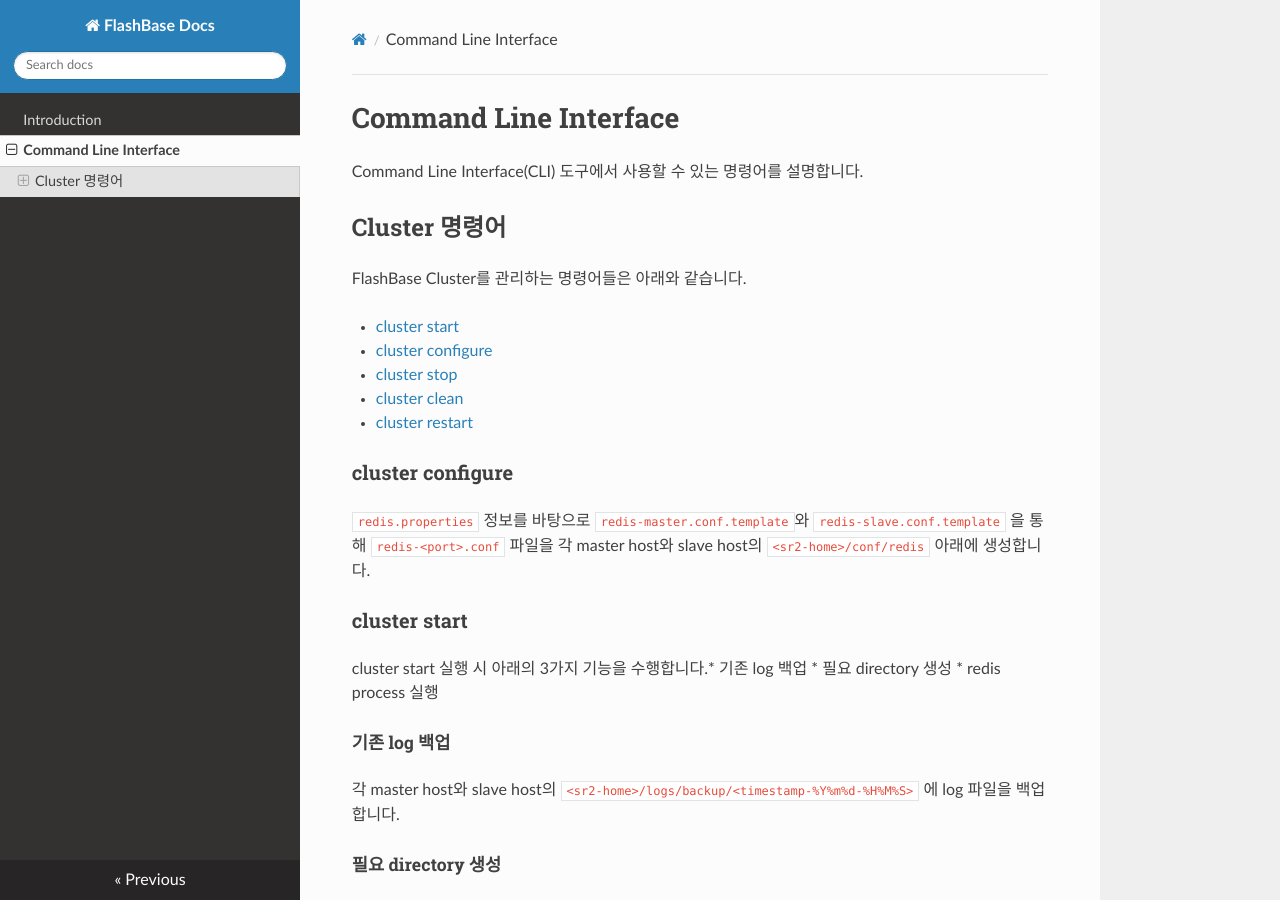
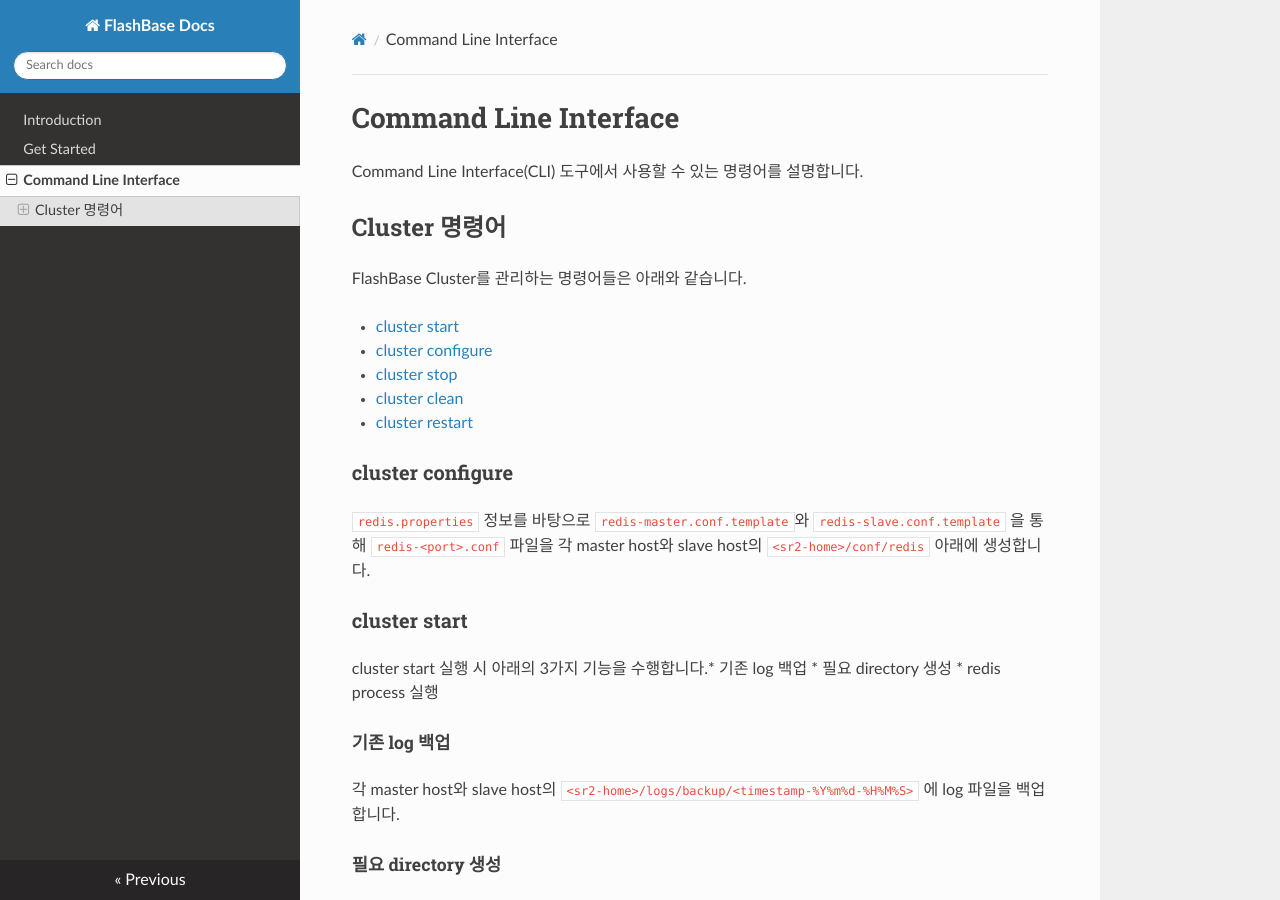
Before and after one commit to mnms/docs, an MkDocs documentation site: the page built from docs/command-line-interface.md, in a window 1280 px wide and 900 px high. Built offline with MkDocs 1.6.1, drawn with Linux system fonts in a browser that asks for light colours; nearby versions of some CDN libraries.

Commit message:
modify get-started's filename & add it to menu

```diff
--- a/mkdocs.yml
+++ b/mkdocs.yml
@@ -1,5 +1,6 @@
 site_name: FlashBase Docs
 nav:
   - Introduction: index.md
+  - Get Started: get-started.md
   - Command Line Interface: command-line-interface.md
 theme: readthedocs
```
Also changed, not shown: docs/get-started.md (renamed from docs/getStarted.md).
